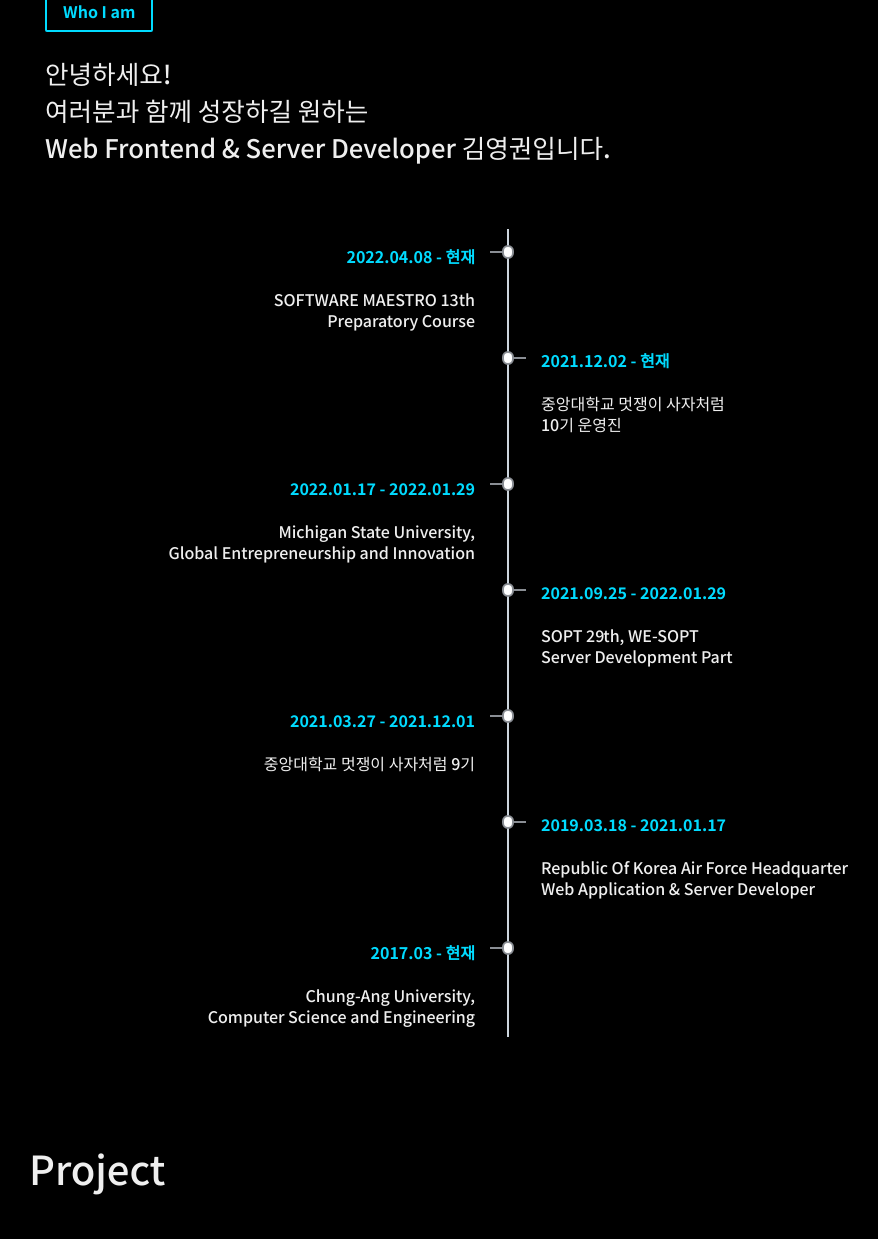
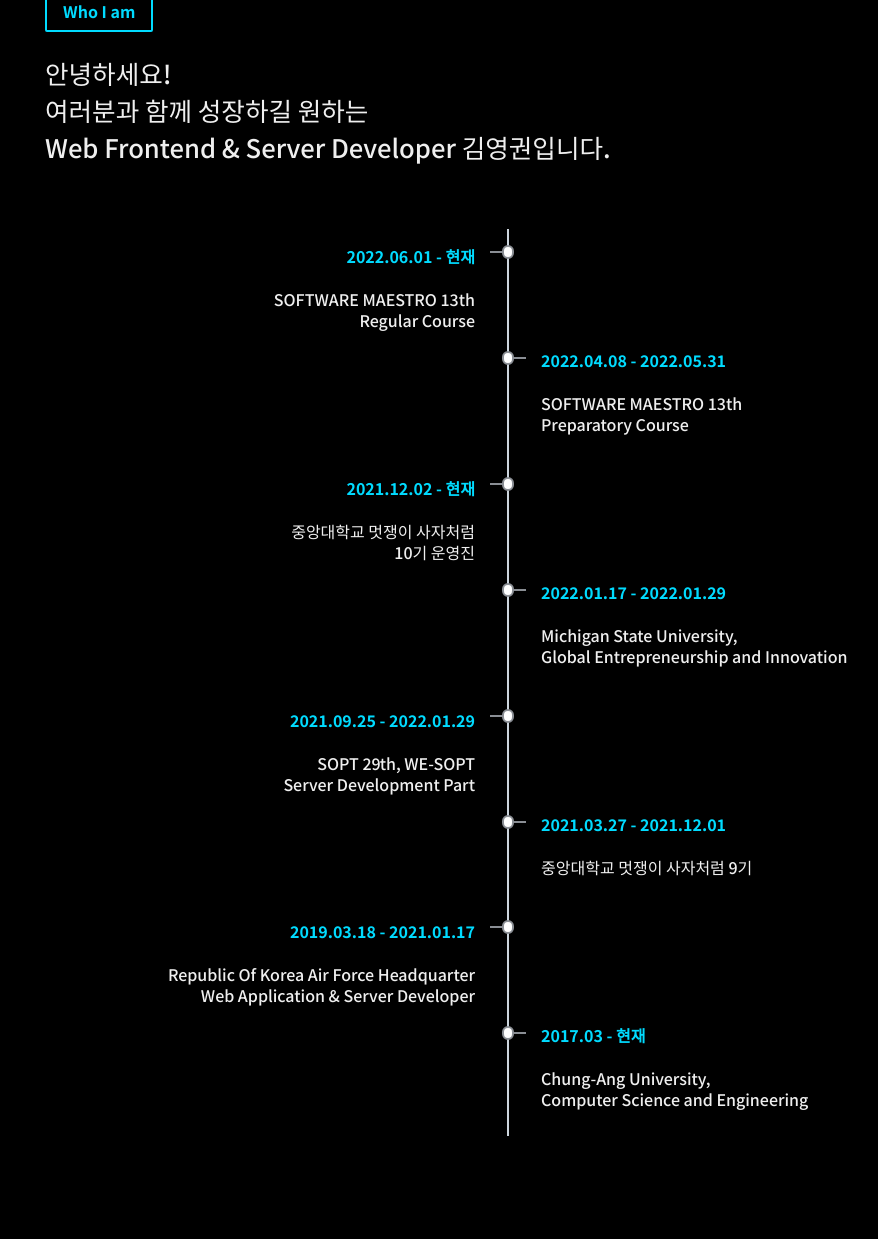
Before and after one commit to youngkwon02/django-youngkwon02.github.io, a Django app: template youngkwonFE/aboutme/templates/aboutme.html in a window 1280 px wide. Shown: the part 482-1721 px from the top of the page, without its empty margins (131-1009 px from the left). Run offline with Django 3.2, Linux system fonts and the light colour scheme; the template is opened without the code that fills it, so the values that code supplies are empty.

Commit message:
update: SWM Regular Course

```diff
--- a/youngkwonFE/aboutme/templates/aboutme.html
+++ b/youngkwonFE/aboutme/templates/aboutme.html
@@ -130,7 +130,16 @@
           <div class="timeline-container">
             <div class="timeline">
               <div class="timeline__main">
-                <div class="when">2022.04.08 - 현재</div>
+                <div class="when">2022.06.01 - 현재</div>
+                <div class="title">
+                  SOFTWARE MAESTRO 13th<br />
+                  Regular Course
+                </div>
+              </div>
+            </div>
+            <div class="timeline">
+              <div class="timeline__main">
+                <div class="when">2022.04.08 - 2022.05.31</div>
                 <div class="title">
                   SOFTWARE MAESTRO 13th<br />
                   Preparatory Course
```
